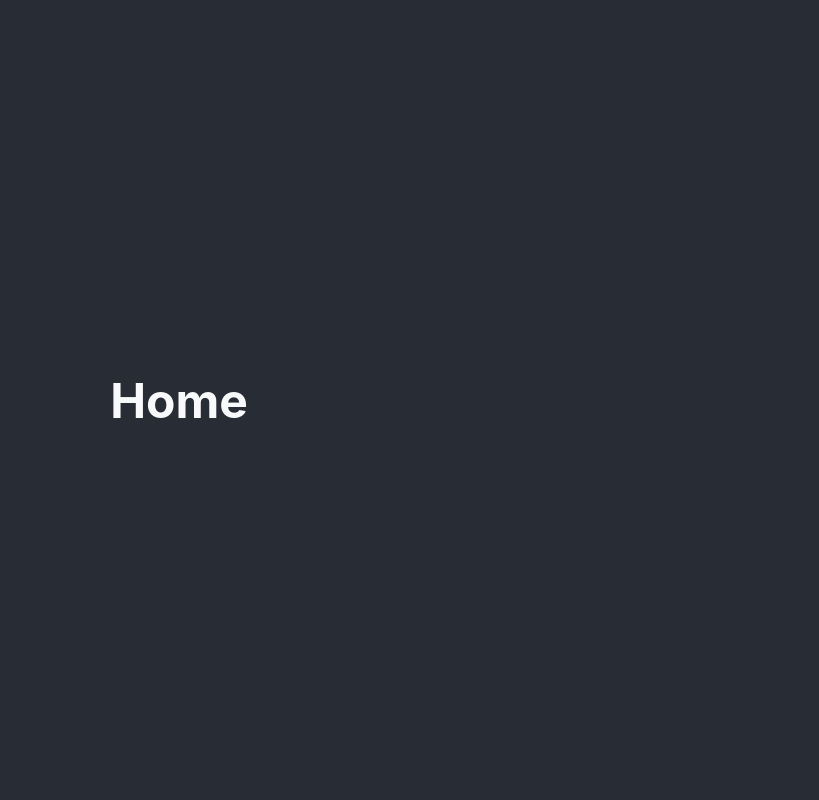
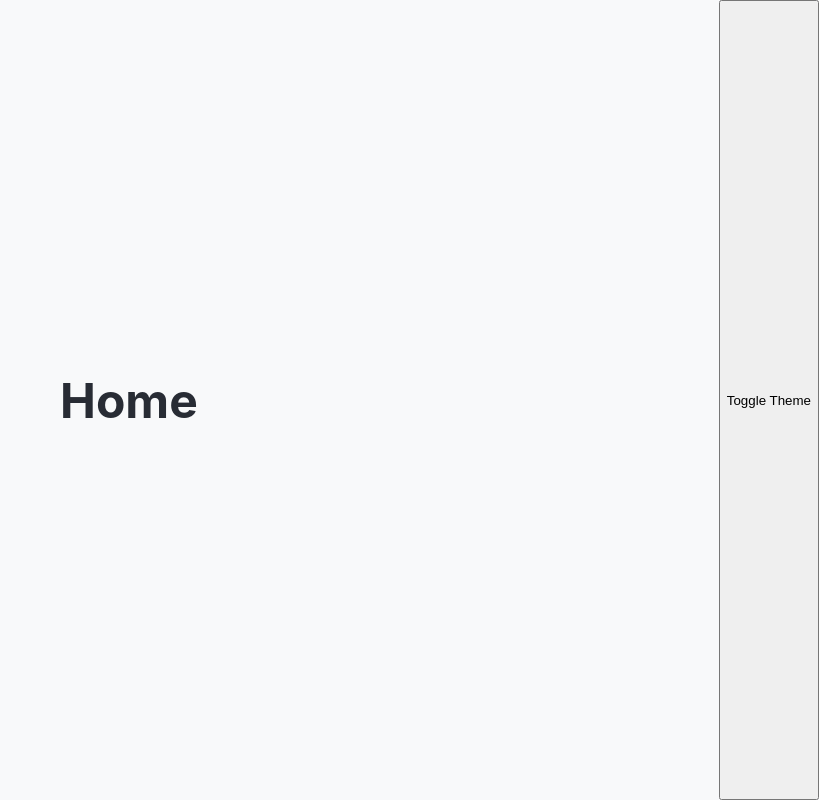
Before and after one commit to keksramos/hello-world, a React (Create React App) app: page / in a window 1280 px wide. Shown: the whole page, without its empty margins (461-1280 px from the left). Built offline with nearby package versions, Linux system fonts and the light colour scheme.

Commit message:
set button to change theme

```diff
--- a/src/pages/home/index.js
+++ b/src/pages/home/index.js
@@ -1,11 +1,17 @@
-import React from "react";
+import React , {useState} from "react";
 
 import "./home.scss"
 
 function Home(){
+    const [isDarkTheme, setIsDarkTheme] = useState(false)
+
+    const toggleTheme = () => {
+        setIsDarkTheme(!isDarkTheme)
+    }
     return (
-        <section className="home dark-theme">
+        <section className={`home ${isDarkTheme ? 'dark-theme' : 'light-theme'}`}>
             <h1>Home</h1>
+            <button onClick={toggleTheme}>Toggle Theme</button>
         </section>
         )
 }
```
Also changed, not shown: src/pages/home/home.scss (line endings or trailing spaces).
